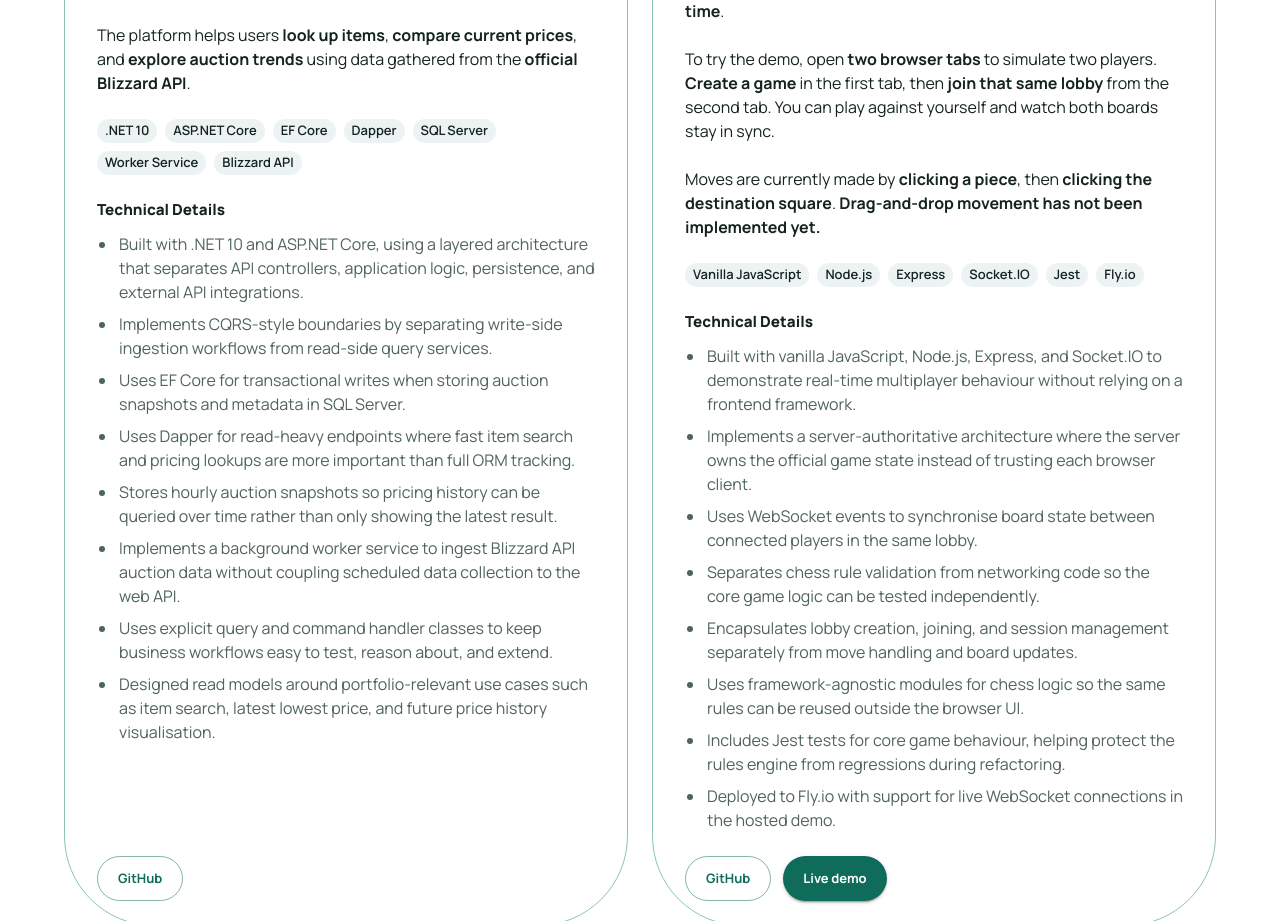
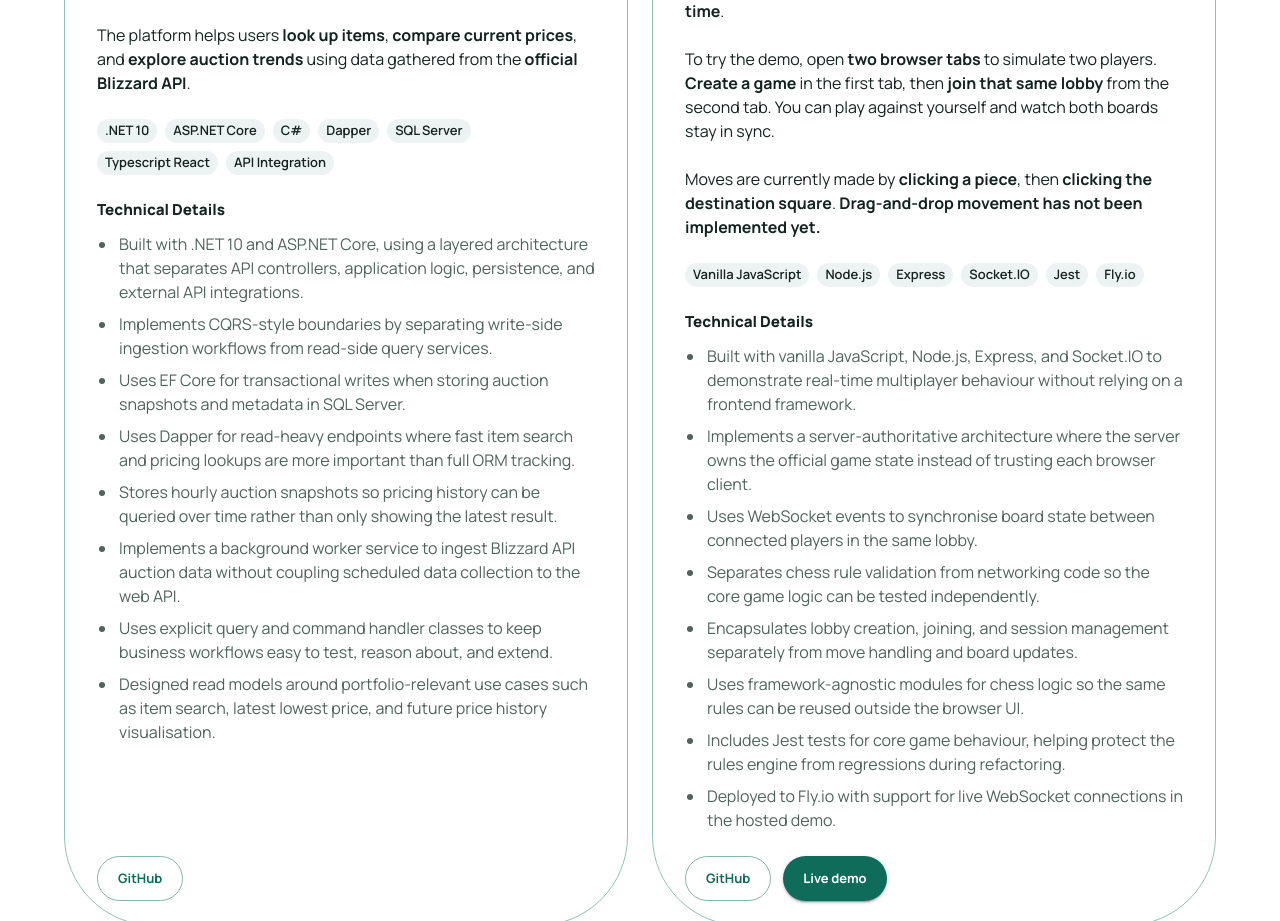
Before and after one commit to CallumWilkinson/portfolio-website, a React (Vite) app: page / in a window 1280 px wide. Shown: the part 1240-2161 px from the top of the page. Built offline with nearby package versions, Linux system fonts and the light colour scheme.

Commit message:
fix: update tech stack on wow project

```diff
--- a/src/data/projects.ts
+++ b/src/data/projects.ts
@@ -9,11 +9,11 @@ export const projects: PortfolioProject[] = [
     techStack: [
       ".NET 10",
       "ASP.NET Core",
-      "EF Core",
+      "C#",
       "Dapper",
       "SQL Server",
-      "Worker Service",
-      "Blizzard API",
+      "Typescript React",
+      "API Integration",
     ],
     githubUrl: "https://github.com/CallumWilkinson/wow-paper-trader",
     imageUrl: "/images/Wow-app.png",
```
